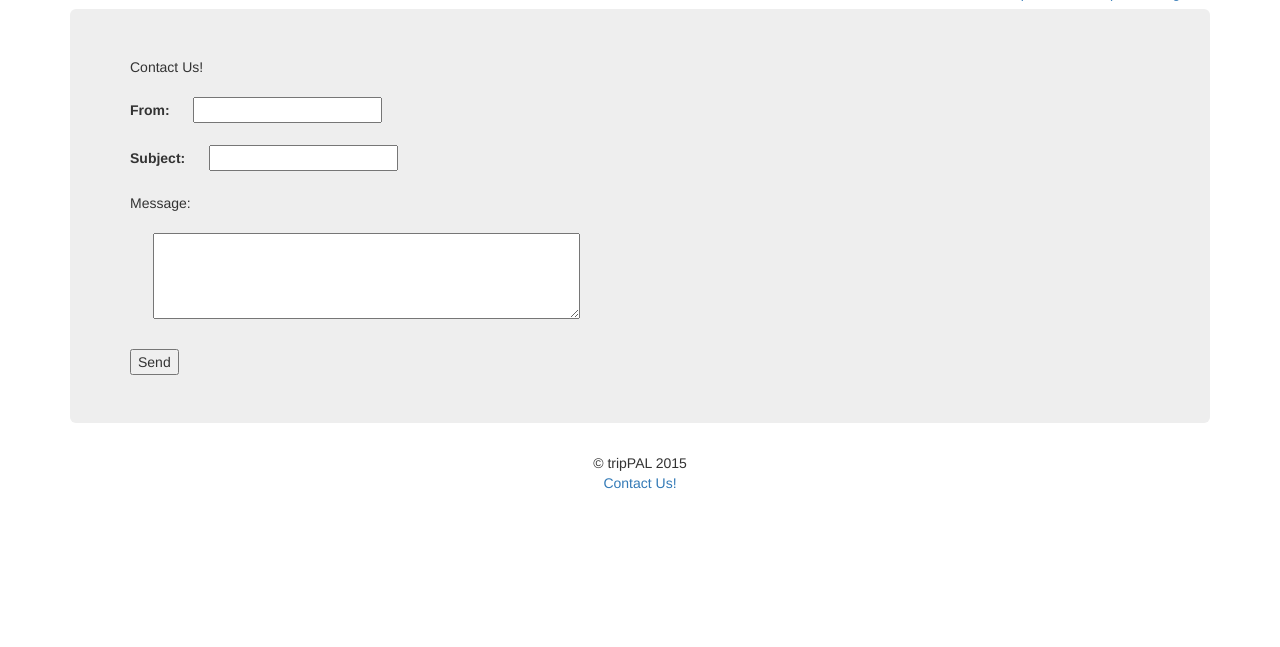
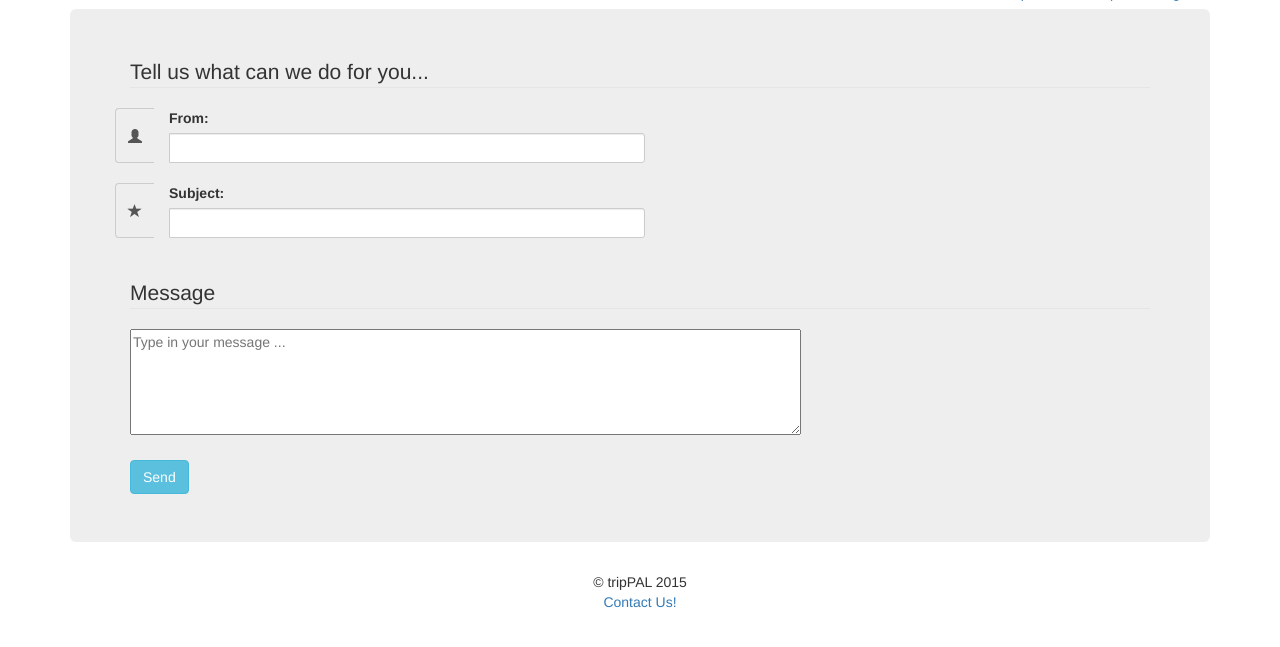
Before and after one commit to dpm25/tripPAL-pure, a Python web app: template templates/contactUs.html in a window 1280 px wide. Shown: the part 47-694 px from the top of the page. Run offline with Jinja, Linux system fonts and the light colour scheme; the template is opened without the code that fills it, so the values that code supplies are empty; some libraries are stand-ins or nearby versions.

Commit message:
Char contactus

```diff
--- a/templates/contactUs.html
+++ b/templates/contactUs.html
@@ -3,14 +3,29 @@
 
         <div class="jumbotron">
           <form action="/contactUs" method="POST"> <!-- The method is the HTTP method used and action is the address sent to server -->
-           Contact Us! <br><br>
-     	   <label>From:&nbsp&nbsp&nbsp&nbsp&nbsp&nbsp</label><input type = "text" name = "from" required><br><br>
+          <legend>Tell us what can we do for you... </legend>
+          <div class="row input-group">
+             <span class="input-group-addon"><i class="glyphicon glyphicon-user"></i></span>
+            <div class="col-xs-6 col-md-6">
+              <label>From:</label>
+              <input type = "text" name = "from" required class="form-control input-sm">
+            </div>
+          </div>
+          <br>
+          <div class="row input-group">
+             <span class="input-group-addon"><i class="glyphicon glyphicon-star"></i></span>
+            <div class="col-xs-6 col-md-6 ">
+              <label>Subject:</label>
+              <input type = "text" name = "subject" required class="form-control input-sm">
+            </div>
+          </div>
 
-		   <label>Subject:&nbsp&nbsp&nbsp&nbsp&nbsp&nbsp</label><input type = "text" name = "subject" required><br><br>
 
-		   Message: <br><br>
-		   <label>&nbsp&nbsp&nbsp&nbsp&nbsp&nbsp</label><textarea rows="4" cols="50" name = "message" required></textarea><br><br>
-		   <input type = "submit" value = "Send"><br>
+          <br><br>
+          <legend>Message </legend>
+          <textarea rows="5" cols="80" placeholder="Type in your message ..." name = "message" required></textarea><br><br>
+          <button class="btn btn-info" type="submit" value = "Send">Send</button>
+          <br>
           </form>
         </div>
 
```
